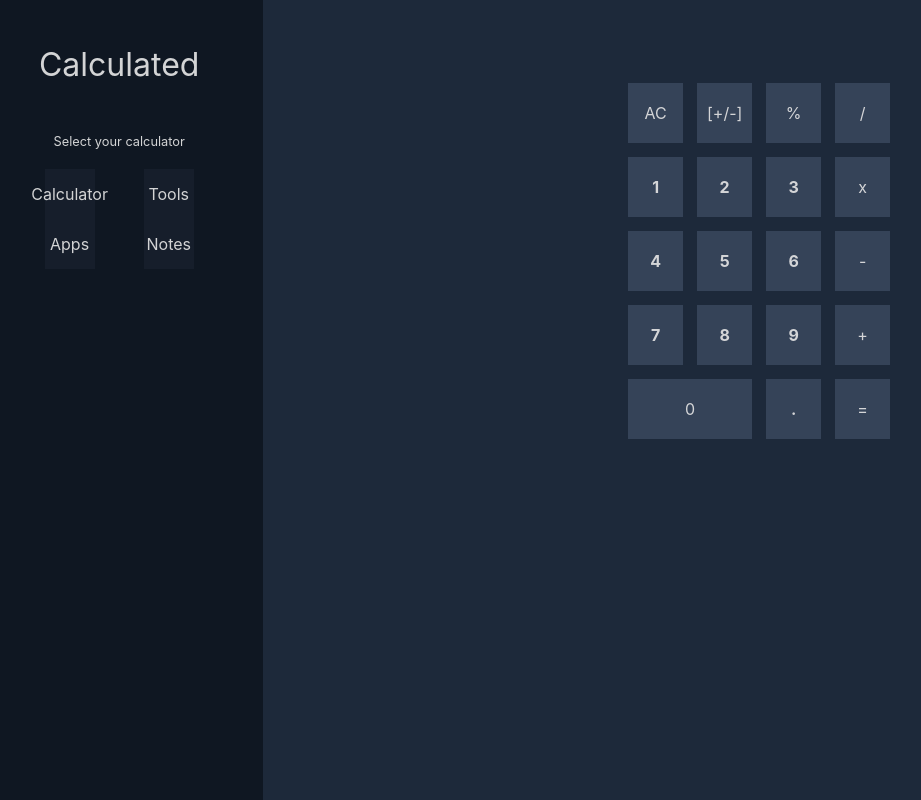
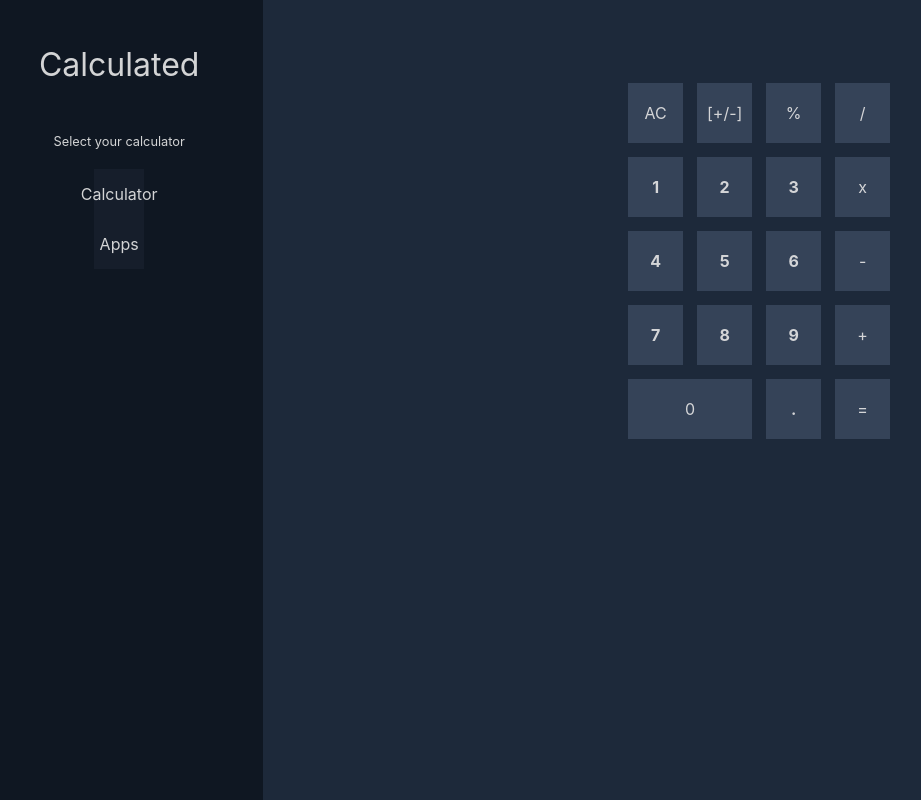
Before and after one commit to MathewLaskowski/calcapp, a React (Create React App) app: page / in a window 1280 px wide. Shown: the whole page, without its empty margins (25-946 px from the left). Built offline with nearby package versions, Linux system fonts and the light colour scheme.

Commit message:
remove menu list items

```diff
--- a/src/components/menu-list/menu-list.tsx
+++ b/src/components/menu-list/menu-list.tsx
@@ -7,10 +7,6 @@ const MenuList = () => (
       <Icon>Calculator</Icon>
       <Icon>Apps</Icon>
     </div>
-    <div>
-      <Icon>Tools</Icon>
-      <Icon>Notes</Icon>
-    </div>
   </Layout>
 )
 
```
